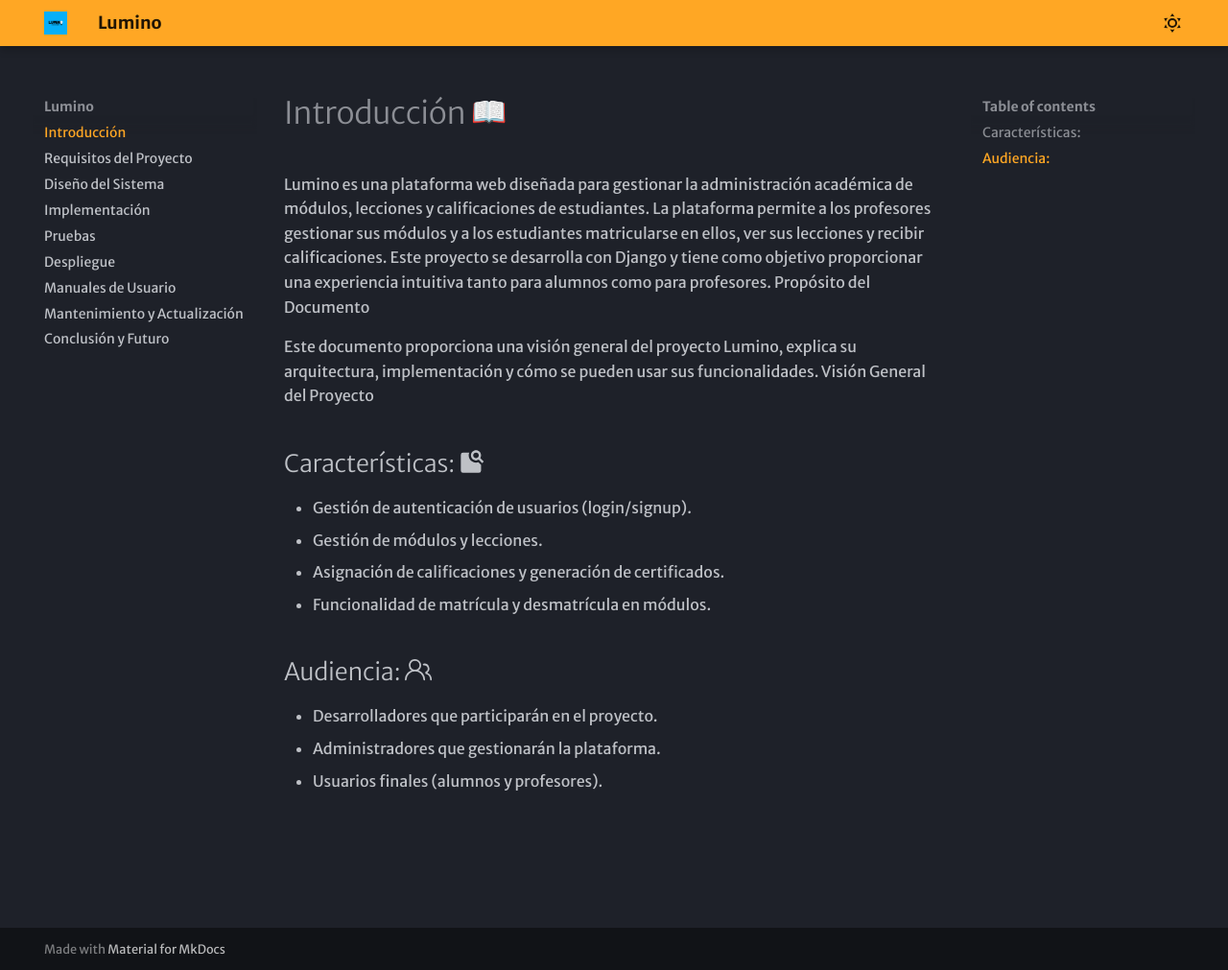
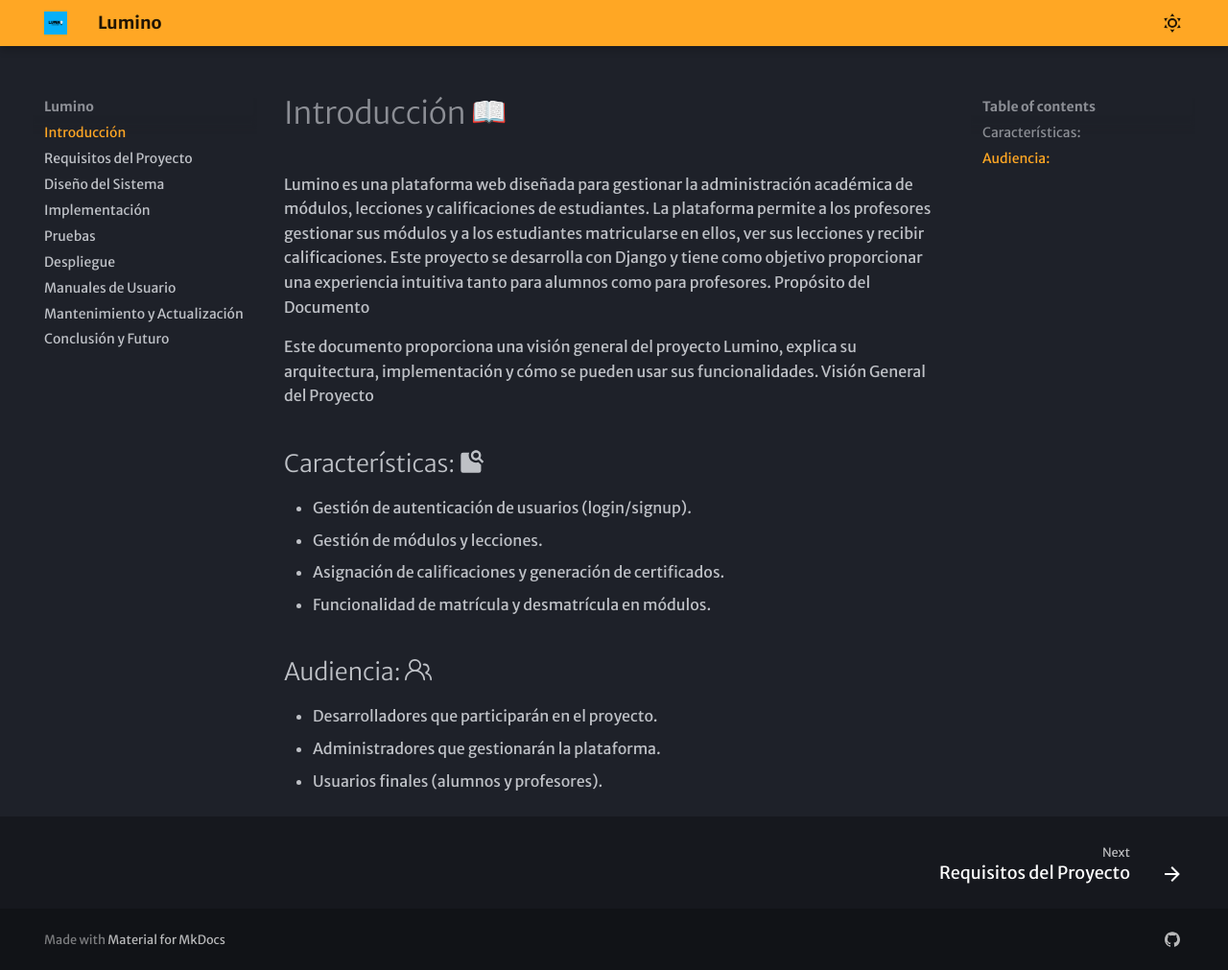
Before and after one commit to David-Luis-Mora/MkDocsLumino, an MkDocs documentation site: the page built from docs/index.md, in a window 1280 px wide and 1011 px high. Shown: the whole window at 96% size. Built offline with MkDocs 1.6.1 and Material for MkDocs 9.7.7, drawn with Linux system fonts in a browser that asks for light colours; emoji names are drawn with the system emoji font; some web fonts are replaced; part of the change alters nothing that is shown.

Commit message:
modificacion yml

```diff
--- a/mkdocs.yml
+++ b/mkdocs.yml
@@ -6,6 +6,8 @@ theme:
     text: Merriweather Sans
     code: Red Hat Mono
   logo:  assets/logo_lumino.png
+  features:
+    - navigation.footer
 
   palette:
     - scheme: slate
@@ -70,3 +72,8 @@ markdown_extensions:
 
 plugins:
   - markmap:
+
+extra:
+  social:
+    - icon: simple/github
+      link: https://github.com/David-Luis-Mora/Lumino
--- a/requirements.txt
+++ b/requirements.txt
@@ -1,2 +1 @@
 mkdocs-material
-# mkdocs-markmap
```
